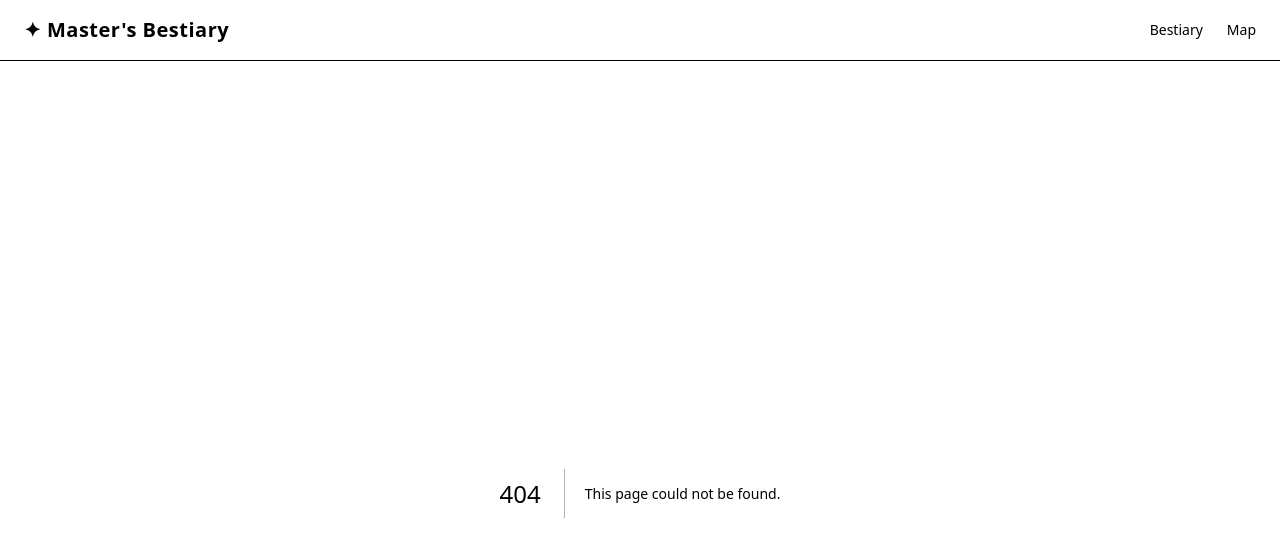
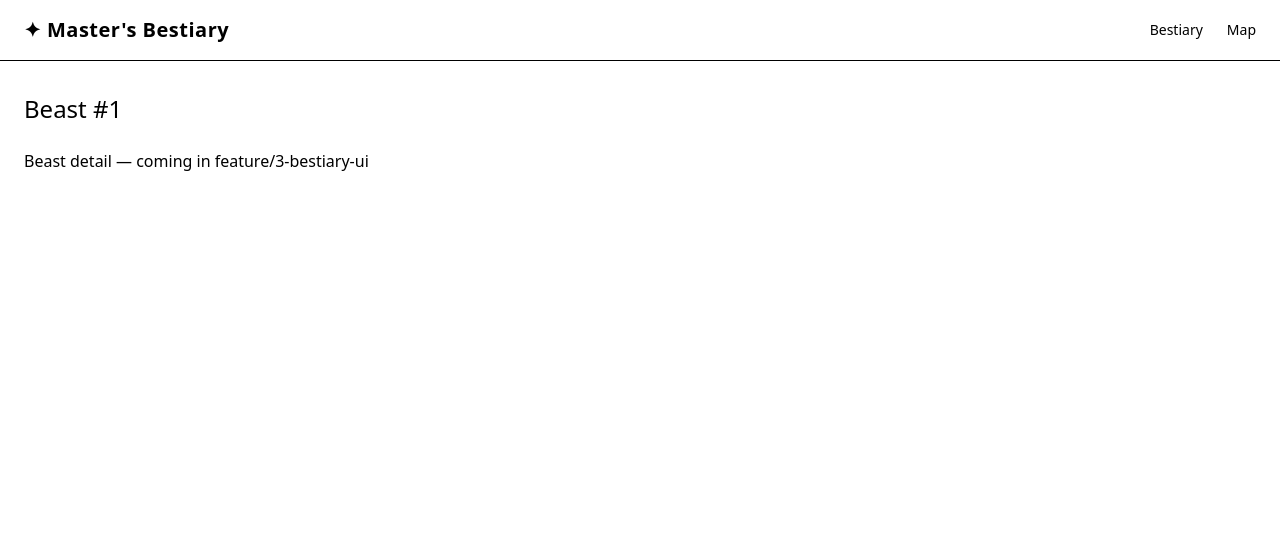
Before and after one commit to dustin-lennon/ffxiv-beastmaster, a Next.js app: page /beast/1 in a window 1280 px wide. Before the commit this address had no page. Shown: the top 556 px of the page. Built offline with nearby package versions, Linux system fonts and the light colour scheme.

Commit message:
fix: restore dynamic /beast/[id] route with dummy param
Revert from /beasts static route to /beast/[id] dynamic route.
Use dummy param (id: 1) to satisfy static export requirement.
Will be populated with real beast data in feature/2 when 7.56 data available.

```diff
--- /dev/null
+++ b/app/beast/[id]/page.tsx
@@ -0,0 +1,18 @@
+export async function generateStaticParams() {
+  // TODO: Replace with real beast IDs from XBMPet.csv in feature/2
+  return [{ id: "1" }];
+}
+
+interface BeastPageProps {
+  params: Promise<{ id: string }>;
+}
+
+export default async function BeastPage({ params }: BeastPageProps) {
+  const { id } = await params;
+  return (
+    <div>
+      <h2 className="text-2xl text-ffxiv-gold mb-6">Beast #{id}</h2>
+      <p className="text-ffxiv-muted">Beast detail — coming in feature/3-bestiary-ui</p>
+    </div>
+  );
+}
--- a/app/beasts/page.tsx
+++ /dev/null
@@ -1,8 +0,0 @@
-export default function BeastsPage() {
-  return (
-    <div>
-      <h2 className="text-2xl text-ffxiv-gold mb-6">Beast Detail</h2>
-      <p className="text-ffxiv-muted">Individual beast pages — coming in feature/3-bestiary-ui</p>
-    </div>
-  );
-}
```
